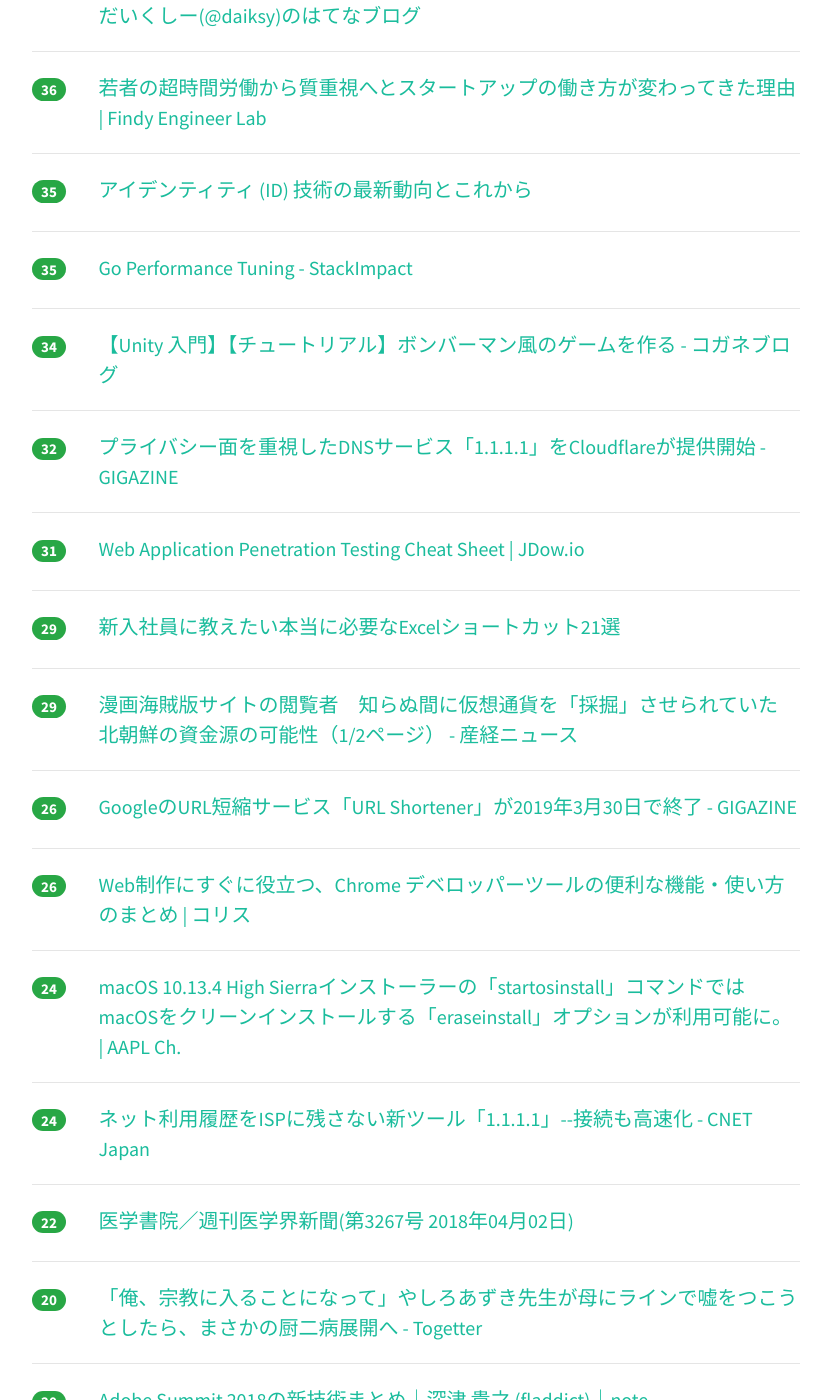
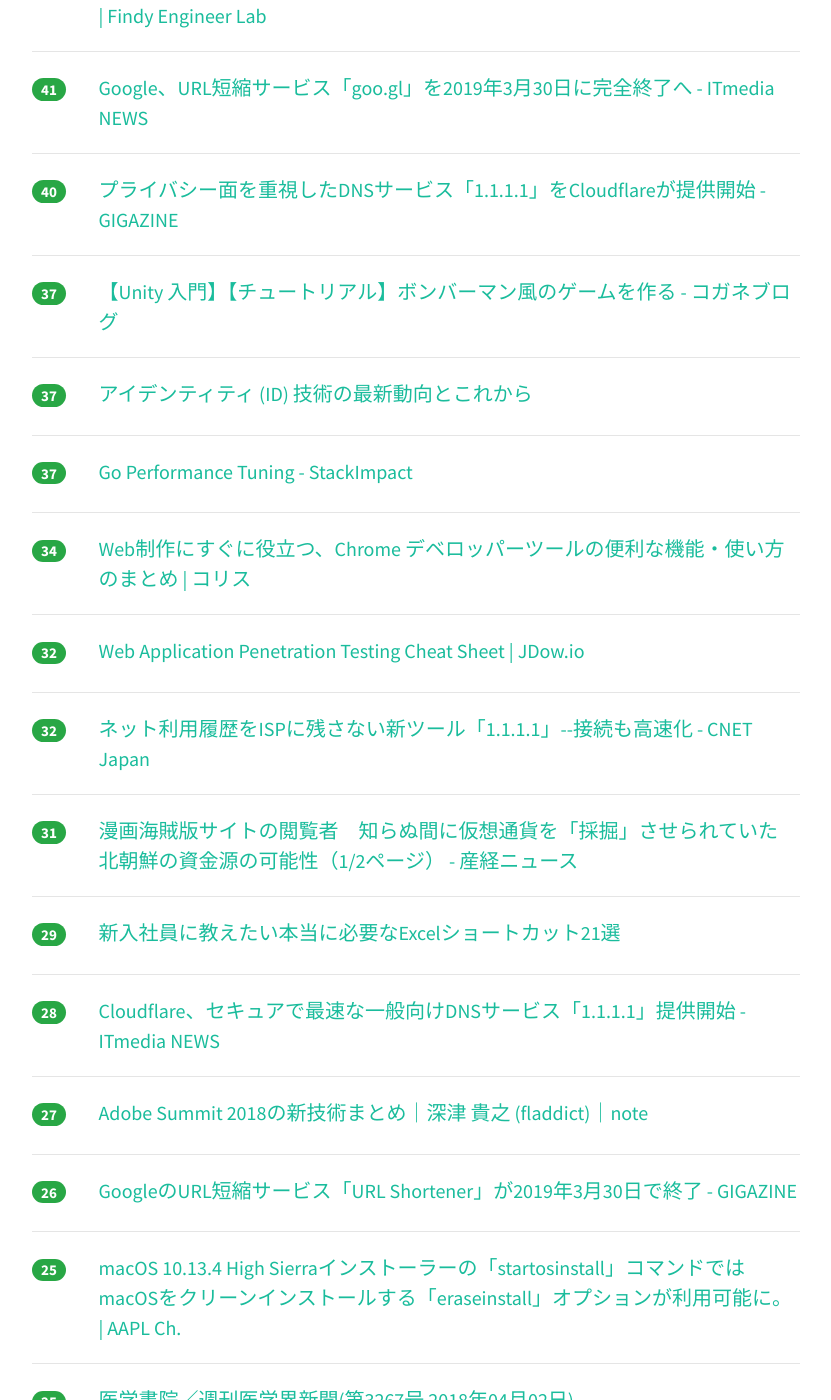
Before and after one commit to yatta47/hatena-matome-site, a Jekyll site: the page built from _posts/2018-04-02-hatena.md, in a window 1280 px wide and 1400 px high, scrolled down 1760 px. Shown: the whole window, without its empty margins (224-1055 px from the left). Built offline with Jekyll 4.4.1, drawn with Linux system fonts in a browser that asks for light colours; nearby versions of some CDN libraries; some of the changed text lies outside the part shown.

Commit message:
Updated 2018-04-02

```diff
--- a/_posts/2018-04-02-hatena.md
+++ b/_posts/2018-04-02-hatena.md
@@ -1,119 +1,134 @@
 ---
 layout: post
 title:  "2018-04-02 はてぶIT"
-date:   2018-04-02 14:01:20
+date:   2018-04-02 15:01:56
 tags: [it-hotentry]
 ---
-38 件のデータあり
+42 件のデータあり
 
 <hr><div class="row">
-<div class="col-1"><span class="badge badge-pill badge-success h2">489</span></div>
+<div class="col-1"><span class="badge badge-pill badge-success h2">566</span></div>
 <div class="col-11"><a href='https://internet.watch.impress.co.jp/docs/yajiuma/1114712.html' target='_blank'>国税庁サイト、リニューアルでほぼすべてのURLが変更。リダイレクトもなくユーザー阿鼻叫喚【やじうまWatch】 - INTERNET Watch</a></div>
 </div>
 <hr>
 <div class="row">
-<div class="col-1"><span class="badge badge-pill badge-success h2">379</span></div>
+<div class="col-1"><span class="badge badge-pill badge-success h2">408</span></div>
 <div class="col-11"><a href='https://medium.com/@xevix/e498427b183e' target='_blank'>東京にて、外人エンジニア – Alejandro Wainzinger – Medium</a></div>
 </div>
 <hr>
 <div class="row">
-<div class="col-1"><span class="badge badge-pill badge-success h2">194</span></div>
+<div class="col-1"><span class="badge badge-pill badge-success h2">234</span></div>
 <div class="col-11"><a href='https://medium.com/inuscript/6c7cb44f18ba' target='_blank'>Vueを昔触った後Reactをどっぷり触ってもう一回Vueを触ってReactに戻って得た感想 – 📜inuscript🐶 – Medium</a></div>
 </div>
 <hr>
 <div class="row">
-<div class="col-1"><span class="badge badge-pill badge-success h2">180</span></div>
+<div class="col-1"><span class="badge badge-pill badge-success h2">210</span></div>
 <div class="col-11"><a href='https://qiita.com/ukiuni@github/items/abad07524856c65a20ea' target='_blank'>なぜfor文は禁止なのか？関数型記述のススメ - Qiita</a></div>
 </div>
 <hr>
 <div class="row">
-<div class="col-1"><span class="badge badge-pill badge-success h2">178</span></div>
+<div class="col-1"><span class="badge badge-pill badge-success h2">190</span></div>
 <div class="col-11"><a href='http://www.publickey1.jp/blog/18/tensorflowjswebwebglgpu.html' target='_blank'>「TensorFlow.js」公開、Webブラウザ上で機械学習の開発、学習、実行が可能に。WebGL経由でGPUも活用 － Publickey</a></div>
 </div>
 <hr>
 <div class="row">
-<div class="col-1"><span class="badge badge-pill badge-success h2">146</span></div>
+<div class="col-1"><span class="badge badge-pill badge-success h2">150</span></div>
 <div class="col-11"><a href='https://blog.cloudflare.com/announcing-1111/' target='_blank'>Announcing 1.1.1.1: the fastest, privacy-first consumer DNS service</a></div>
 </div>
 <hr>
 <div class="row">
-<div class="col-1"><span class="badge badge-pill badge-success h2">118</span></div>
+<div class="col-1"><span class="badge badge-pill badge-success h2">143</span></div>
 <div class="col-11"><a href='https://internet.watch.impress.co.jp/docs/yajiuma/1114711.html' target='_blank'>Googleの短縮URLサービス「goo.gl」がまさかの終了を発表。作成済みURLは今後どうなる？【やじうまWatch】 - INTERNET Watch</a></div>
 </div>
 <hr>
 <div class="row">
-<div class="col-1"><span class="badge badge-pill badge-success h2">63</span></div>
+<div class="col-1"><span class="badge badge-pill badge-success h2">67</span></div>
 <div class="col-11"><a href='http://neue.cc/2018/04/02_563.html' target='_blank'>neue cc - 株式会社グラニを退任します</a></div>
 </div>
 <hr>
 <div class="row">
-<div class="col-1"><span class="badge badge-pill badge-success h2">61</span></div>
+<div class="col-1"><span class="badge badge-pill badge-success h2">65</span></div>
 <div class="col-11"><a href='https://www.slideshare.net/shimizukawa/sphinx-6084667' target='_blank'>ドキュメントを作りたくなってしまう魔法のツールSphinx</a></div>
 </div>
 <hr>
 <div class="row">
-<div class="col-1"><span class="badge badge-pill badge-success h2">46</span></div>
+<div class="col-1"><span class="badge badge-pill badge-success h2">53</span></div>
 <div class="col-11"><a href='https://forest.watch.impress.co.jp/docs/serial/yajiuma/1114544.html' target='_blank'>“SUM()”関数を独語版「Excel」で使うには……行き過ぎたローカライズの悲劇に終止符を打つアドインが“Microsoft Garage”から登場 - やじうまの杜 - 窓の杜</a></div>
 </div>
 <hr>
 <div class="row">
-<div class="col-1"><span class="badge badge-pill badge-success h2">45</span></div>
+<div class="col-1"><span class="badge badge-pill badge-success h2">50</span></div>
+<div class="col-11"><a href='https://qiita.com/uint256_t/items/0eaaec80963c00b32185' target='_blank'>ヒトでもわかるWebブラウザ自作入門 - Qiita</a></div>
+</div>
+<hr>
+<div class="row">
+<div class="col-1"><span class="badge badge-pill badge-success h2">48</span></div>
+<div class="col-11"><a href='https://qiita.com/kznr_luk/items/44755f55072e89bb2823' target='_blank'>結局Reactは他(Vue.js, Angular)と比べて何がよかったのか。触ってみてわかった初めてのフロントエンドフレームワーク。 - Qiita</a></div>
+</div>
+<hr>
+<div class="row">
+<div class="col-1"><span class="badge badge-pill badge-success h2">46</span></div>
 <div class="col-11"><a href='https://qiita.com/niku4i/items/5962cfab92df61c5bd4e' target='_blank'>RailsでHTTP APIのエラーレスポンスを "problem detail" 形式で返却する - Qiita</a></div>
 </div>
 <hr>
 <div class="row">
-<div class="col-1"><span class="badge badge-pill badge-success h2">45</span></div>
-<div class="col-11"><a href='https://qiita.com/kznr_luk/items/44755f55072e89bb2823' target='_blank'>結局Reactは他(Vue.js, Angular)と比べて何がよかったのか。触ってみてわかった初めてのフロントエンドフレームワーク。 - Qiita</a></div>
-</div>
-<hr>
-<div class="row">
-<div class="col-1"><span class="badge badge-pill badge-success h2">45</span></div>
-<div class="col-11"><a href='https://qiita.com/uint256_t/items/0eaaec80963c00b32185' target='_blank'>ヒトでもわかるWebブラウザ自作入門 - Qiita</a></div>
+<div class="col-1"><span class="badge badge-pill badge-success h2">44</span></div>
+<div class="col-11"><a href='http://www.hirotsuru.com/entry/2018/04/01/184806' target='_blank'>k近傍法による異常検知のライブラリをmrubyで作ってみた - Fire Engine</a></div>
 </div>
 <hr>
 <div class="row">
 <div class="col-1"><span class="badge badge-pill badge-success h2">43</span></div>
-<div class="col-11"><a href='http://www.hirotsuru.com/entry/2018/04/01/184806' target='_blank'>k近傍法による異常検知のライブラリをmrubyで作ってみた - Fire Engine</a></div>
+<div class="col-11"><a href='http://daiksy.hatenablog.jp/entry/2018/04/02/080000' target='_blank'>毎週1時間のモブプログラミング枠を運用したところ、とても良いという話 - だいくしー(@daiksy)のはてなブログ</a></div>
 </div>
 <hr>
 <div class="row">
-<div class="col-1"><span class="badge badge-pill badge-success h2">38</span></div>
+<div class="col-1"><span class="badge badge-pill badge-success h2">42</span></div>
+<div class="col-11"><a href='https://findy-code.io/engineer-lab/startup-hatarakikata' target='_blank'>若者の超時間労働から質重視へとスタートアップの働き方が変わってきた理由 | Findy Engineer Lab</a></div>
+</div>
+<hr>
+<div class="row">
+<div class="col-1"><span class="badge badge-pill badge-success h2">41</span></div>
 <div class="col-11"><a href='http://www.itmedia.co.jp/news/articles/1804/02/news059.html' target='_blank'>Google、URL短縮サービス「goo.gl」を2019年3月30日に完全終了へ - ITmedia NEWS</a></div>
 </div>
 <hr>
 <div class="row">
-<div class="col-1"><span class="badge badge-pill badge-success h2">37</span></div>
-<div class="col-11"><a href='http://daiksy.hatenablog.jp/entry/2018/04/02/080000' target='_blank'>毎週1時間のモブプログラミング枠を運用したところ、とても良いという話 - だいくしー(@daiksy)のはてなブログ</a></div>
+<div class="col-1"><span class="badge badge-pill badge-success h2">40</span></div>
+<div class="col-11"><a href='https://gigazine.net/news/20180402-cloudflare-1111/' target='_blank'>プライバシー面を重視したDNSサービス「1.1.1.1」をCloudflareが提供開始 - GIGAZINE</a></div>
 </div>
 <hr>
 <div class="row">
-<div class="col-1"><span class="badge badge-pill badge-success h2">36</span></div>
-<div class="col-11"><a href='https://findy-code.io/engineer-lab/startup-hatarakikata' target='_blank'>若者の超時間労働から質重視へとスタートアップの働き方が変わってきた理由 | Findy Engineer Lab</a></div>
+<div class="col-1"><span class="badge badge-pill badge-success h2">37</span></div>
+<div class="col-11"><a href='http://baba-s.hatenablog.com/entry/2018/03/30/090000' target='_blank'>【Unity 入門】【チュートリアル】ボンバーマン風のゲームを作る - コガネブログ</a></div>
 </div>
 <hr>
 <div class="row">
-<div class="col-1"><span class="badge badge-pill badge-success h2">35</span></div>
+<div class="col-1"><span class="badge badge-pill badge-success h2">37</span></div>
 <div class="col-11"><a href='https://www.slideshare.net/tkudo/eiam-ciam-technology-trend-2018' target='_blank'>アイデンティティ (ID) 技術の最新動向とこれから</a></div>
 </div>
 <hr>
 <div class="row">
-<div class="col-1"><span class="badge badge-pill badge-success h2">35</span></div>
+<div class="col-1"><span class="badge badge-pill badge-success h2">37</span></div>
 <div class="col-11"><a href='https://stackimpact.com/docs/go-performance-tuning/' target='_blank'>Go Performance Tuning - StackImpact</a></div>
 </div>
 <hr>
 <div class="row">
 <div class="col-1"><span class="badge badge-pill badge-success h2">34</span></div>
-<div class="col-11"><a href='http://baba-s.hatenablog.com/entry/2018/03/30/090000' target='_blank'>【Unity 入門】【チュートリアル】ボンバーマン風のゲームを作る - コガネブログ</a></div>
+<div class="col-11"><a href='https://coliss.com/articles/build-websites/operation/work/chrome-devtools-tips-and-tricks.html' target='_blank'>Web制作にすぐに役立つ、Chrome デベロッパーツールの便利な機能・使い方のまとめ | コリス</a></div>
 </div>
 <hr>
 <div class="row">
 <div class="col-1"><span class="badge badge-pill badge-success h2">32</span></div>
-<div class="col-11"><a href='https://gigazine.net/news/20180402-cloudflare-1111/' target='_blank'>プライバシー面を重視したDNSサービス「1.1.1.1」をCloudflareが提供開始 - GIGAZINE</a></div>
+<div class="col-11"><a href='https://jdow.io/blog/2018/03/18/web-application-penetration-testing-methodology/' target='_blank'>Web Application Penetration Testing Cheat Sheet | JDow.io</a></div>
+</div>
+<hr>
+<div class="row">
+<div class="col-1"><span class="badge badge-pill badge-success h2">32</span></div>
+<div class="col-11"><a href='https://japan.cnet.com/article/35117022/' target='_blank'>ネット利用履歴をISPに残さない新ツール「1.1.1.1」--接続も高速化 - CNET Japan</a></div>
 </div>
 <hr>
 <div class="row">
 <div class="col-1"><span class="badge badge-pill badge-success h2">31</span></div>
-<div class="col-11"><a href='https://jdow.io/blog/2018/03/18/web-application-penetration-testing-methodology/' target='_blank'>Web Application Penetration Testing Cheat Sheet | JDow.io</a></div>
+<div class="col-11"><a href='https://www.sankei.com/affairs/news/180401/afr1804010007-n1.html' target='_blank'>漫画海賊版サイトの閲覧者　知らぬ間に仮想通貨を「採掘」させられていた　北朝鮮の資金源の可能性（1/2ページ） - 産経ニュース</a></div>
 </div>
 <hr>
 <div class="row">
@@ -122,8 +137,13 @@ tags: [it-hotentry]
 </div>
 <hr>
 <div class="row">
-<div class="col-1"><span class="badge badge-pill badge-success h2">29</span></div>
-<div class="col-11"><a href='https://www.sankei.com/affairs/news/180401/afr1804010007-n1.html' target='_blank'>漫画海賊版サイトの閲覧者　知らぬ間に仮想通貨を「採掘」させられていた　北朝鮮の資金源の可能性（1/2ページ） - 産経ニュース</a></div>
+<div class="col-1"><span class="badge badge-pill badge-success h2">28</span></div>
+<div class="col-11"><a href='http://www.itmedia.co.jp/news/articles/1804/02/news074.html' target='_blank'>Cloudflare、セキュアで最速な一般向けDNSサービス「1.1.1.1」提供開始 - ITmedia NEWS</a></div>
+</div>
+<hr>
+<div class="row">
+<div class="col-1"><span class="badge badge-pill badge-success h2">27</span></div>
+<div class="col-11"><a href='https://note.mu/fladdict/n/n5bd686857419' target='_blank'>Adobe Summit 2018の新技術まとめ｜深津 貴之 (fladdict)｜note</a></div>
 </div>
 <hr>
 <div class="row">
@@ -132,23 +152,23 @@ tags: [it-hotentry]
 </div>
 <hr>
 <div class="row">
-<div class="col-1"><span class="badge badge-pill badge-success h2">26</span></div>
-<div class="col-11"><a href='https://coliss.com/articles/build-websites/operation/work/chrome-devtools-tips-and-tricks.html' target='_blank'>Web制作にすぐに役立つ、Chrome デベロッパーツールの便利な機能・使い方のまとめ | コリス</a></div>
+<div class="col-1"><span class="badge badge-pill badge-success h2">25</span></div>
+<div class="col-11"><a href='https://applech2.com/archives/20180401-startosinstall-eraseinstall-option-erase-all-volumes-and-install.html' target='_blank'>macOS 10.13.4 High Sierraインストーラーの「startosinstall」コマンドではmacOSをクリーンインストールする「eraseinstall」オプションが利用可能に。 | AAPL Ch.</a></div>
+</div>
+<hr>
+<div class="row">
+<div class="col-1"><span class="badge badge-pill badge-success h2">25</span></div>
+<div class="col-11"><a href='http://www.igaku-shoin.co.jp/paperDetail.do?id=PA03267_01' target='_blank'>医学書院／週刊医学界新聞(第3267号 2018年04月02日)</a></div>
 </div>
 <hr>
 <div class="row">
 <div class="col-1"><span class="badge badge-pill badge-success h2">24</span></div>
-<div class="col-11"><a href='https://applech2.com/archives/20180401-startosinstall-eraseinstall-option-erase-all-volumes-and-install.html' target='_blank'>macOS 10.13.4 High Sierraインストーラーの「startosinstall」コマンドではmacOSをクリーンインストールする「eraseinstall」オプションが利用可能に。 | AAPL Ch.</a></div>
+<div class="col-11"><a href='https://www.starttoday-tech.com/recruit/genius/' target='_blank'>7人の天才と50人の逸材求む - 株式会社スタートトゥデイテクノロジーズ</a></div>
 </div>
 <hr>
 <div class="row">
 <div class="col-1"><span class="badge badge-pill badge-success h2">24</span></div>
-<div class="col-11"><a href='https://japan.cnet.com/article/35117022/' target='_blank'>ネット利用履歴をISPに残さない新ツール「1.1.1.1」--接続も高速化 - CNET Japan</a></div>
-</div>
-<hr>
-<div class="row">
-<div class="col-1"><span class="badge badge-pill badge-success h2">22</span></div>
-<div class="col-11"><a href='http://www.igaku-shoin.co.jp/paperDetail.do?id=PA03267_01' target='_blank'>医学書院／週刊医学界新聞(第3267号 2018年04月02日)</a></div>
+<div class="col-11"><a href='https://qiita.com/seya/items/8814e905693f00cdade2' target='_blank'>最近のフロントエンドのコンポーネント設計に立ち向かう - Qiita</a></div>
 </div>
 <hr>
 <div class="row">
@@ -158,7 +178,7 @@ tags: [it-hotentry]
 <hr>
 <div class="row">
 <div class="col-1"><span class="badge badge-pill badge-success h2">20</span></div>
-<div class="col-11"><a href='https://note.mu/fladdict/n/n5bd686857419' target='_blank'>Adobe Summit 2018の新技術まとめ｜深津 貴之 (fladdict)｜note</a></div>
+<div class="col-11"><a href='https://wired.jp/special/2018/instagram-kevin-systrom/' target='_blank'>インスタグラム、「良心」の決断──“ゴミ溜め”インターネットは再び「共感」の場となれるか | WIRED.jp</a></div>
 </div>
 <hr>
 <div class="row">
@@ -167,22 +187,17 @@ tags: [it-hotentry]
 </div>
 <hr>
 <div class="row">
+<div class="col-1"><span class="badge badge-pill badge-success h2">19</span></div>
+<div class="col-11"><a href='http://thebridge.jp/2018/04/googles-tensorflow-ai-framework-adds-swift-and-javascript-support' target='_blank'>Google、機械学習フレームワークTensorFlowを大幅アップデート——SwiftとJavaScriptもサポートへ - THE BRIDGE（ザ・ブリッジ）</a></div>
+</div>
+<hr>
+<div class="row">
 <div class="col-1"><span class="badge badge-pill badge-success h2">18</span></div>
 <div class="col-11"><a href='https://www.dainippon-tosho.co.jp/j_school/rika/archive/download.html' target='_blank'>授業に役立つダウンロード資料｜[小学校関連] 理科｜大日本図書</a></div>
 </div>
 <hr>
 <div class="row">
-<div class="col-1"><span class="badge badge-pill badge-success h2">18</span></div>
-<div class="col-11"><a href='http://thebridge.jp/2018/04/googles-tensorflow-ai-framework-adds-swift-and-javascript-support' target='_blank'>Google、機械学習フレームワークTensorFlowを大幅アップデート——SwiftとJavaScriptもサポートへ - THE BRIDGE（ザ・ブリッジ）</a></div>
-</div>
-<hr>
-<div class="row">
-<div class="col-1"><span class="badge badge-pill badge-success h2">18</span></div>
-<div class="col-11"><a href='https://wired.jp/special/2018/instagram-kevin-systrom/' target='_blank'>インスタグラム、「良心」の決断──“ゴミ溜め”インターネットは再び「共感」の場となれるか | WIRED.jp</a></div>
-</div>
-<hr>
-<div class="row">
-<div class="col-1"><span class="badge badge-pill badge-success h2">16</span></div>
+<div class="col-1"><span class="badge badge-pill badge-success h2">17</span></div>
 <div class="col-11"><a href='https://iphone-mania.jp/news-208006/' target='_blank'>自動運転中のTeslaで事故死したAppleの技術者、ソフトの問題を指摘していた - iPhone Mania</a></div>
 </div>
 <hr>
@@ -196,3 +211,8 @@ tags: [it-hotentry]
 <div class="col-11"><a href='https://anond.hatelabo.jp/20180401200728' target='_blank'>明日から社会人</a></div>
 </div>
 <hr>
+<div class="row">
+<div class="col-1"><span class="badge badge-pill badge-success h2">0</span></div>
+<div class="col-11"><a href='https://webcache.googleusercontent.com/search?q=cache:KbnYqyAkzEUJ:https://qiita.com/sirootosan/items/43226b6707ab6dc9d6af+&cd=1&hl=ja&ct=clnk&gl=jp&client=ms-android-huawei' target='_blank'>新卒がSIerとして1年働いた結果見えた、深い深い闇の話 - Qiita</a></div>
+</div>
+<hr>
```
